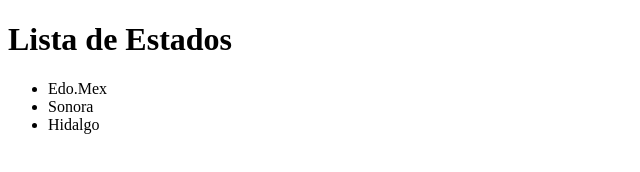
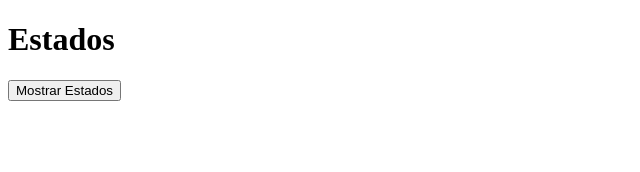
Before and after one commit to Kevin4Calderon/Estados_Zamora, a plain HTML site: page index.html in a window 1280 px wide. Shown: the whole page, without its empty margins (0-640 px from the left). Drawn offline with Linux system fonts and the light colour scheme.

Commit message:
Update index.html

```diff
--- a/index.html
+++ b/index.html
@@ -3,17 +3,20 @@
 <head>
     <meta charset="UTF-8">
     <meta name="viewport" content="width=device-width, initial-scale=1.0">
-    <title>Lista de Estados</title>
+    <title>Estados</title>
 </head>
 <body>
 
-<h1>Lista de Estados</h1>
+<h1>Estados</h1>
 
-<ul>
-    <li>Edo.Mex</li>
-    <li>Sonora</li>
-    <li>Hidalgo</li>
-</ul>
+<button onclick="mostrarEstados()">Mostrar Estados</button>
+
+<script>
+function mostrarEstados() {
+    var estados = "Edo.Mex, Sonora, Hidalgo";
+    alert(estados);
+}
+</script>
 
 </body>
 </html>
```
